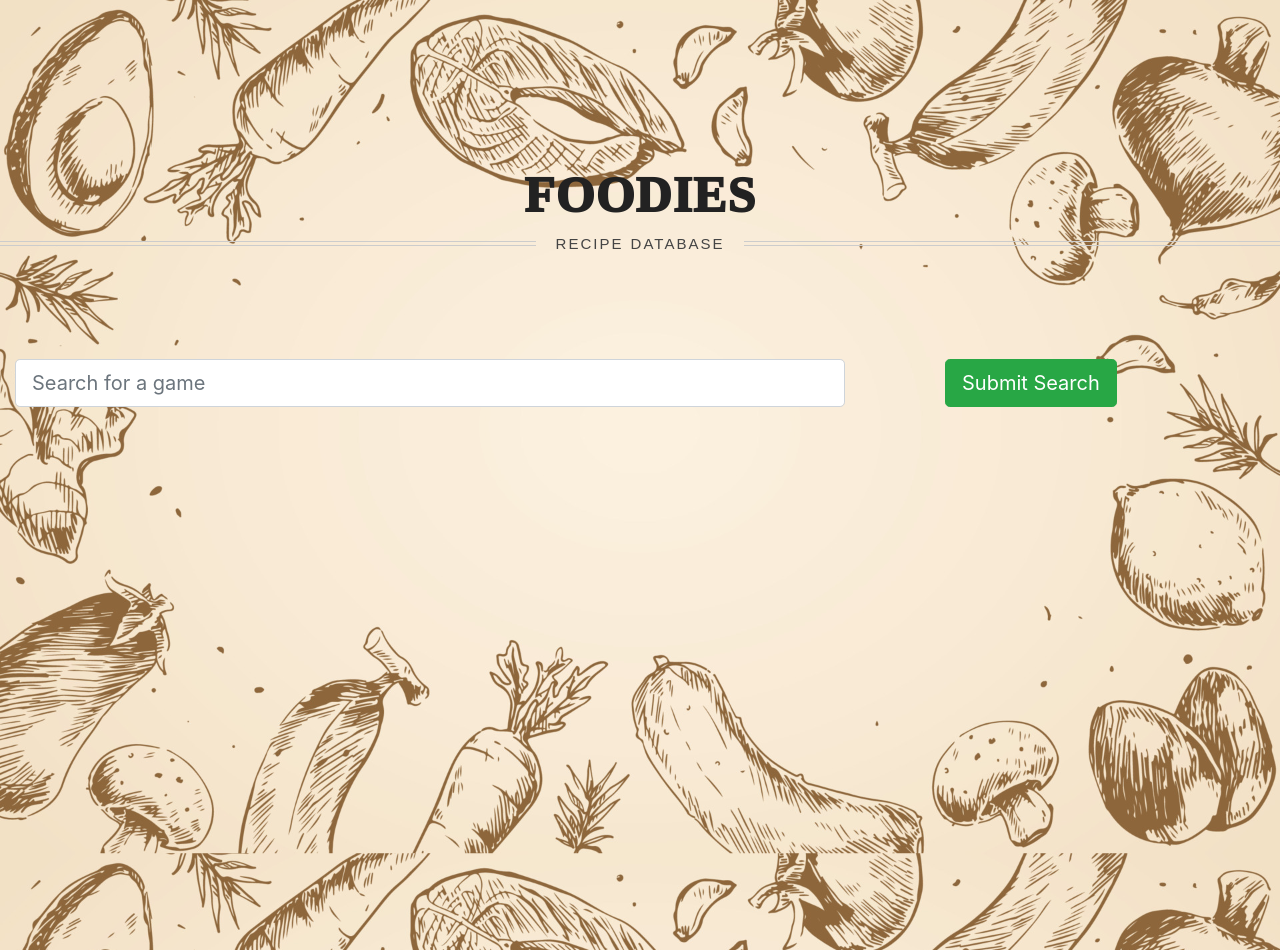
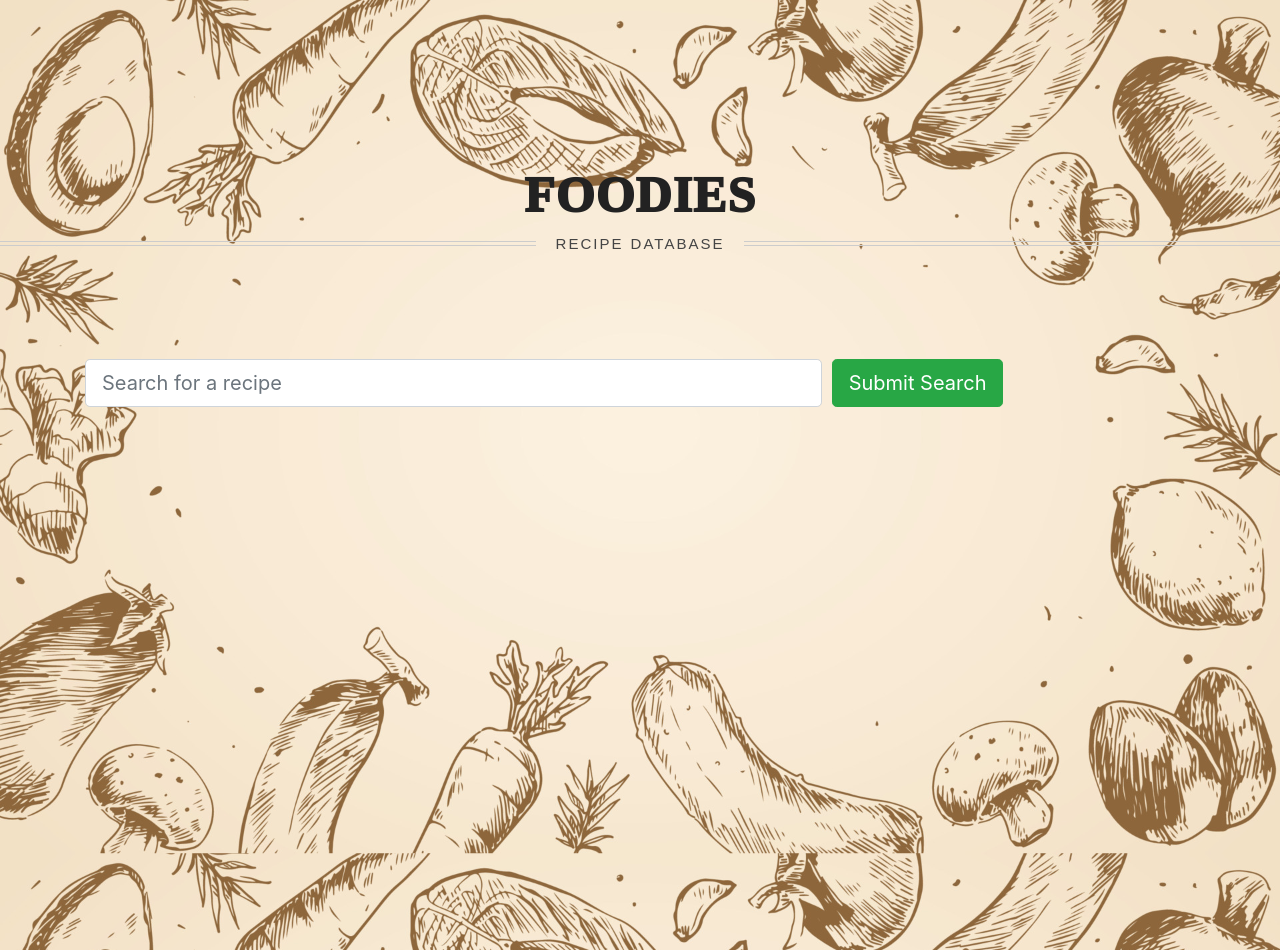
Before and after one commit to chazgraham/Foodies, a React (Create React App) app: page / in a window 1280 px wide. Built offline with nearby package versions, Linux system fonts and the light colour scheme.

Commit message:
fixed CSS

```diff
--- a/src/components/SearchBar.js
+++ b/src/components/SearchBar.js
@@ -75,7 +75,7 @@ const SearchBar = (props) => {
                                     onChange={(e) => setSearchInput(e.target.value)}
                                     type='text'
                                     size='lg'
-                                    placeholder='Search for a game'
+                                    placeholder='Search for a recipe'
                                 />
                             </Col>
                             <Col xs={12} md={4}>
--- a/src/index.css
+++ b/src/index.css
@@ -77,18 +77,8 @@ h4 {
 }
 }
 
-@media (min-width: 768px) {
-.container, .container-md, .container-sm {
-    max-width: 100%;
-}
-}
-
 @media (min-width: 375px) {
   .row {
       margin-left: 15px;
   }
-
-  .btn-2 {
-    margin-left: 90px;
   }
-  }
```
